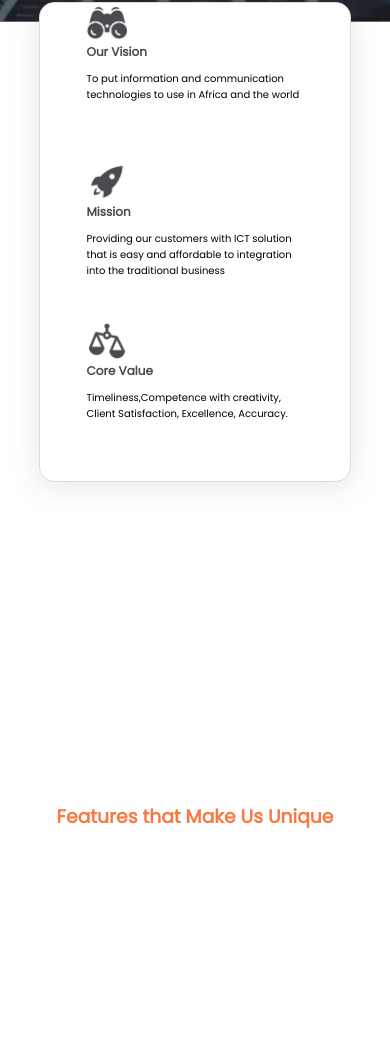
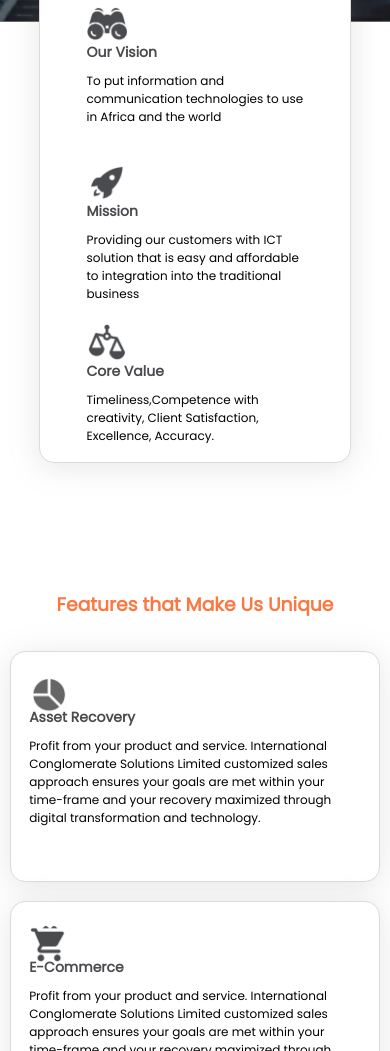
Before and after one commit to HephWisdom/ics-project, a website: page public/index.html in a window 390 px wide. Shown: the part 949-2000 px from the top of the page. Before the commit the page ends 1780 px from the top, so only its background shows below. Drawn offline with Linux system fonts and the light colour scheme.

Commit message:
updates on the sites adding tiles

```diff
--- a/public/index.html
+++ b/public/index.html
@@ -19,7 +19,7 @@
             <li><a href="#">Services</a></li>
             <li><a href="#">Contact</a></li>
         </ul>
-        <img src=".../img/menu.png" alt="" class="menu-btn">
+        <img src="../public/img/menu.png" alt="" class="menu-btn">
     </nav>
 
     <header>
@@ -89,9 +89,92 @@
 
 
 
+    <!-- Features  -->
     <div class="features-title">
-        <h3>Features  that Make Us Unique</h3>
+        <h3>Features that Make Us Unique</h3>
     </div>
+
+    <div class="tile-parent">
+        <div class="tile-child">
+            <div class="first-tiles-1">
+                <div class="inner-tile">
+                    <div class="first-tile-logo">
+                    </div>
+                    <div class="title">
+                        Asset Recovery
+                    </div>
+
+                    <div class="aims">
+                        Profit from your product and service.
+                        International Conglomerate Solutions Limited customized sales approach ensures your goals are
+                        met within your time-frame and your recovery
+                        maximized through digital transformation and technology.
+                    </div>
+                </div>
+
+            </div>
+
+            <div class="first-tiles-1">
+                <div class="inner-tile">
+                    <div class="sec-tile-logo">
+                    </div>
+                    <div class="title">
+                        E-Commerce
+                    </div>
+
+                    <div class="aims">
+                        Profit from your product and service.
+                        International Conglomerate Solutions Limited customized sales approach ensures your goals are
+                        met
+                        within your time-frame and your recovery
+                        maximized through digital transformation and technology.
+                    </div>
+                </div>
+            </div>
+        </div>
+    </div>
+
+
+    <div class="tile-parent">
+        <div class="tile-child">
+            <div class="first-tiles-1">
+                <div class="inner-tile">
+                    <div class="third-tile-logo">
+                    </div>
+                    <div class="title">
+                        Total Management
+                    </div>
+
+                    <div class="aims">
+                        Profit from your product and service.
+                        International Conglomerate Solutions Limited customized sales approach ensures your goals are
+                        met
+                        within your time-frame and your recovery
+                        maximized through digital transformation and technology.
+                    </div>
+                </div>
+            </div>
+
+            <div class="first-tiles-1">
+                <div class="inner-tile">
+                    <div class="fourth-tile-logo">
+                    </div>
+                    <div class="title">
+                        Seller Self-Service
+                    </div>
+
+                    <div class="aims">
+                        Profit from your product and service.
+                        International Conglomerate Solutions Limited customized sales approach ensures your goals are
+                        met
+                        within your time-frame and your recovery
+                        maximized through digital transformation and technology.
+                    </div>
+                </div>
+            </div>
+        </div>
+    </div>
+
 
     <script>
         //create a btn
--- a/public/style/style.css
+++ b/public/style/style.css
@@ -262,13 +262,94 @@
 
 
 
+/* features */
+
 .features-title {
   text-align: center;
   font-style: normal;
   font-weight: bold;
   color: #FA7942;
+  padding-bottom: 1%;
+  padding-top: 2%;
 }
 
+.tile-parent {
+  width: 100%;
+  height: 200px;
+  display: flex;
+  justify-content: center;
+  align-items: center;
+  flex-direction: row;
+  /* margin-top: 15%; */
+  /* background-color: #0A3593; */
+}
+
+.tile-child {
+  width: 85%;
+  height: 200px;
+  display: flex;
+  justify-content: space-evenly;
+  align-items: center;
+  flex-direction: row;
+  /* background-color: #0A3593; */
+}
+
+.first-tile-logo {
+  height: 40px;
+  width: 40px;
+  /* background-color: aqua; */
+  background-image: url('../img/Investment\ Portfolio.png');
+  background-position: top;
+  background-size: cover;
+}
+
+.third-tile-logo {
+  height: 40px;
+  width: 40px;
+  /* background-color: aqua; */
+  background-image: url('../img/Management.png');
+  background-position: top;
+  background-size: cover;
+}
+
+.sec-tile-logo {
+  height: 40px;
+  width: 40px;
+  /* background-color: aqua; */
+  background-image: url('../img/Buying.png');
+  background-position: top;
+  background-size: cover;
+}
+
+.fourth-tile-logo {
+  height: 40px;
+  width: 40px;
+  /* background-color: aqua; */
+  background-image: url('../img/Management.png');
+  background-position: top;
+  background-size: cover;
+}
+
+.first-tiles-1 {
+width: 45%;
+height: 90%;
+  background: #FFFFFF;
+border: 0.6px solid #E1D8D8;
+box-sizing: border-box;
+box-shadow: 0px 4px 30px rgba(142, 138, 138, 0.21);
+border-radius: 15px;
+display: flex;
+justify-content: center;
+align-items: center;
+flex-direction: column;
+/* background-color: brown; */
+}
+
+.inner-tile {
+  width: 90%;
+height: 90%;
+/* background: #FFFFFF; */
+}
 
 
 
@@ -376,18 +457,18 @@
   /* Aims and missions */
   .acheivements-parent {
     width: 100%;
-  height: 800px;
+  height: 600px;
   /* background-color: #0A3593; */
   display: flex;
   justify-content: center;
   align-items: flex-start;
-  margin-top: -5%;
+  margin-top: -10%;
 
   }
 
   .acheivements {
     width: 80%;
-  height: 60%;
+  height: 80%;
   background: #FFFFFF;
   border: 0.6px solid #E1D8D8;
   box-sizing: border-box;
@@ -401,6 +482,58 @@
 
   .vision {
     width: 70%;
+    margin-top: 20px;
   }
 
+  .title {
+    font-style: normal;
+    font-weight: bold;
+    font-size: 14px;
+    line-height: 39px;
+    margin-top: -5%;
+    color: #494B4E;
+
+  }
+
+  .aims {
+    font-style: normal;
+  font-weight: regular;
+  font-size: 12px;
+  }
+
+  /* features */
+  .tile-parent {
+    height: 510px;
+    /* background-color: #0d172a; */
+  }
+
+  .tile-child {
+    width: 95%;
+    height: 500px;
+    margin-top: 2%;
+    flex-direction: column;
+    align-items: center;
+    /* background-color: #0a9328; */
+    justify-content: space-between;
+  }
+
+  .first-tiles-1 {
+    width: 100%;
+    height: 60%;
+    display: flex;
+    justify-content: space-evenly;
+    align-items: center;
+    flex-direction: column;
+    margin-top: 5%;
+    /* background-color: brown; */
+    }
+
+    .inner-tile {
+      width: 90%;
+      height: 80%;
+
 }
+
+
+
+}
```
Also changed, not shown: public/img/Buying.png (added), public/img/Investment Portfolio.png (added), public/img/Management.png (added), public/img/Self Service Kiosk.png (added).
